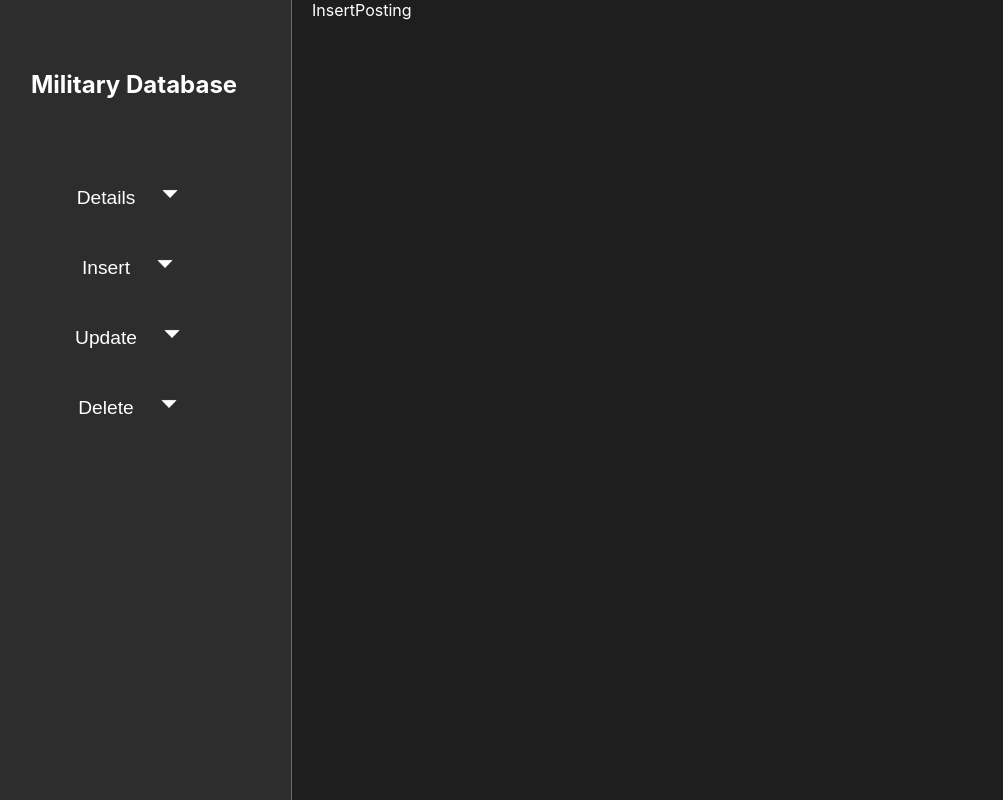
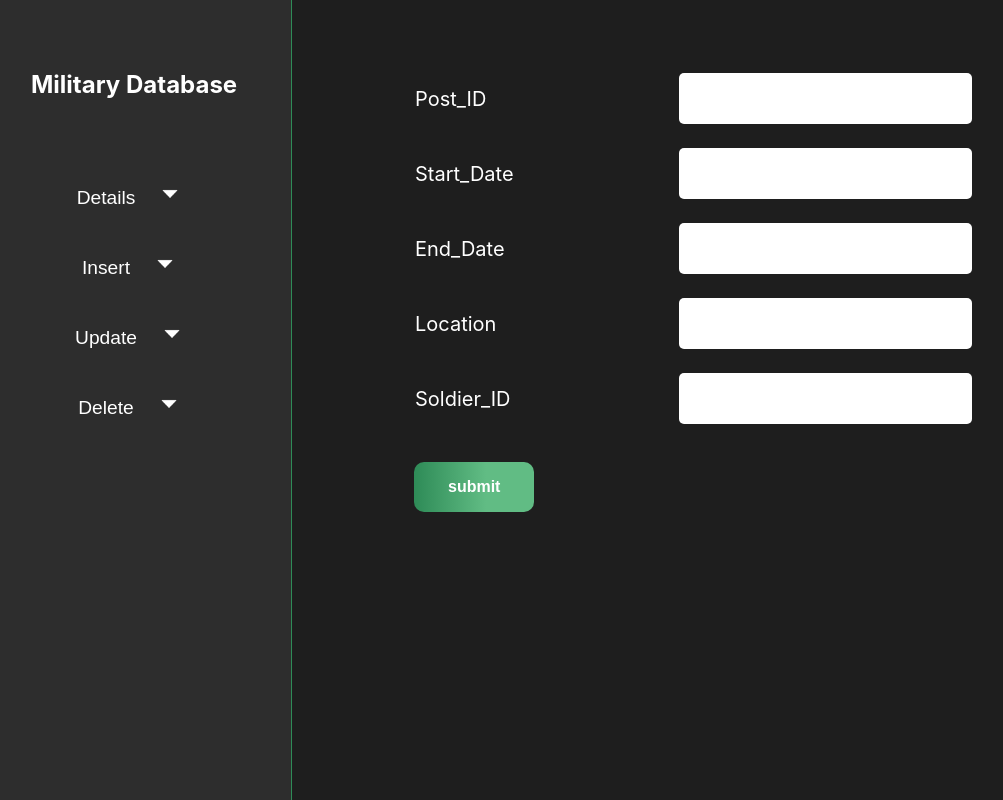
Before and after one commit to Amit-Bongale/military-database, a React (Create React App) app: page /insertposting in a window 1280 px wide. Shown: the whole page, without its empty margins (9-1012 px from the left). Built offline with nearby package versions, Linux system fonts and the light colour scheme.

Commit message:
postingjs done

```diff
--- a/src/Components/Insert/InsertPosting/InsertPosting.js
+++ b/src/Components/Insert/InsertPosting/InsertPosting.js
@@ -1,9 +1,114 @@
+import { useState } from "react";
+
+import '../Insert.css'
+
 
 
 function InsertPosting() {
+
+  let [post_id, setpost_id] = useState("");
+  let [start_date , setstart_date] = useState("");
+  let [end_date , setend_date] = useState("");
+  let [location , setlocation] = useState("");
+  let [soldier_id , setsoldier_id] = useState("");
+
+  function send(){
+
+    let data = {
+      'post_id' : postid,
+      'start_date' : startdate,
+      'end_date': enddate,
+      'location': location,
+      'soldier_id' : soldierid,
+
+    }
+
+
+    try{
+      fetch(`http://localhost:3000/insertposting` ,
+      { method : "POST" , headers:{'Content-Type': 'application/json'} ,  body:JSON.stringify(data)})
+      .then((res) => res.json())
+      .catch((error) => console.log(error));
+      alert('Posting added sucessfully');
+
+    }
+    catch (error) {
+      console.log("error :", error)
+    }
+  }
+
+
+
   return (
-    <div>InsertPosting</div>
-  )
+    <div>
+
+      <div className="input-container">
+
+        <table className="input-table">
+
+          <tbody>
+
+            <tr>
+              <td className="row">
+                <label className="insert-label">Post_ID</label>
+              </td>
+              <td className="input-row">
+                <input  className="insert-input" type="text" required
+                onChange={(val) => {setpost_id(val.target.value)}} />
+              </td>
+            </tr>
+
+            <tr>
+              <td>
+                <label className="insert-label">Start_Date</label>
+              </td>
+              <td>
+                <input className="insert-input" type="text" required
+                onChange={(val) => {setstart_date(val.target.value)}}/>
+              </td>
+            </tr>
+
+            <tr>
+              <td>
+                <label className="insert-label">End_Date</label>
+              </td>
+              <td>
+                <input className="insert-input" type="text" required
+                onChange={(val) => {setend_date(val.target.value)}}/>
+              </td>
+            </tr>
+
+            <tr>
+              <td>
+                <label className="insert-label">Location</label>
+              </td>
+              <td>
+                <input className="insert-input" type="text" required
+                onChange={(val) => {setlocation(val.target.value)}}/>
+              </td>
+            </tr>
+
+            <tr>
+              <td>
+                <label className="insert-label">Soldier_ID</label>
+              </td>
+              <td>
+                <input className="insert-input" type="text" required
+                onChange={(val) => {setsoldier_id(val.target.value)}}/>
+              </td>
+            </tr>
+
+            <button type="submit" className="insert-button" onClick={send}> submit </button>
+
+          </tbody>
+
+        </table>
+
+      </div>
+
+    </div>
+  );
+
 }
 
-export default InsertPosting
+export default InsertPosting;
```
